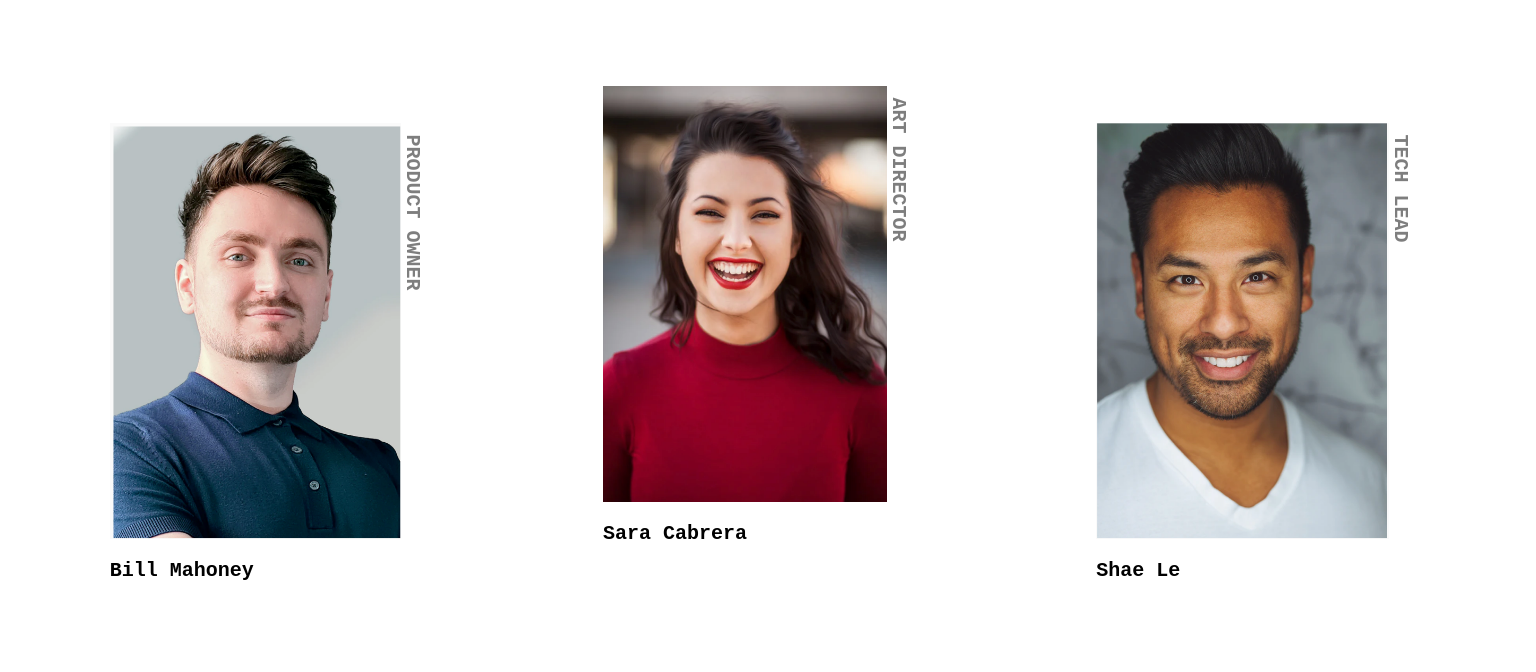
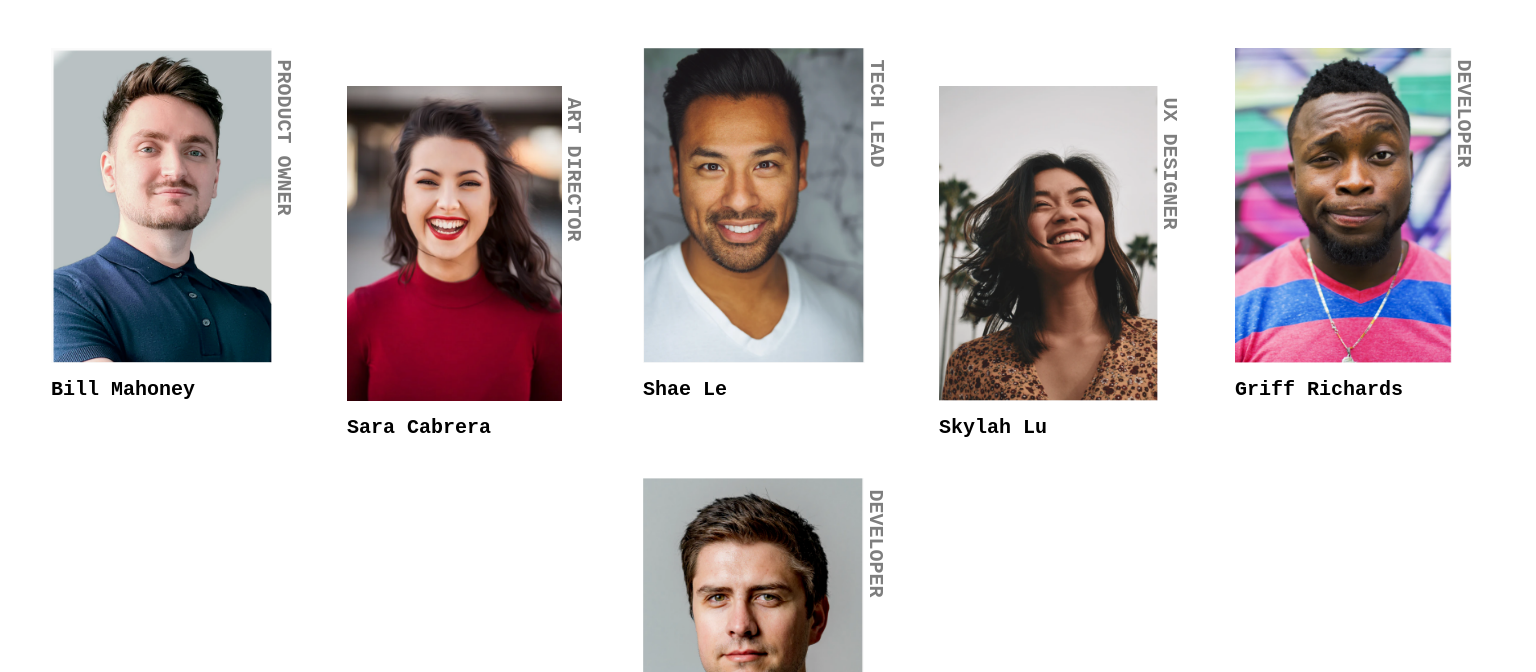
Before and after one commit to GersonSmithKevin/My-Team-Page, a plain HTML site: page index.html in a window 1536 px wide. Shown: the part 112-784 px from the top of the page. Drawn offline with Linux system fonts and the light colour scheme.

```diff
--- a/style.css
+++ b/style.css
@@ -144,31 +144,3 @@ img {
 
   }
 }
-
-@media (min-width: 1075px) {
-
-
-  .perfil {
-    width: 330px;
-    height: 462px;
-  }
-
-}
-
-@media (min-width: 1300px) {
-
-
-  .perfil {
-    margin: 3vw;
-  }
-
-}
-
-@media (min-width: 1500px) {
-
-
-  .perfil {
-    margin: 5vw;
-  }
-
-}
```
Also changed, not shown: image/escritorio.png (added), image/mobile.jpg (added), 1 other file.
